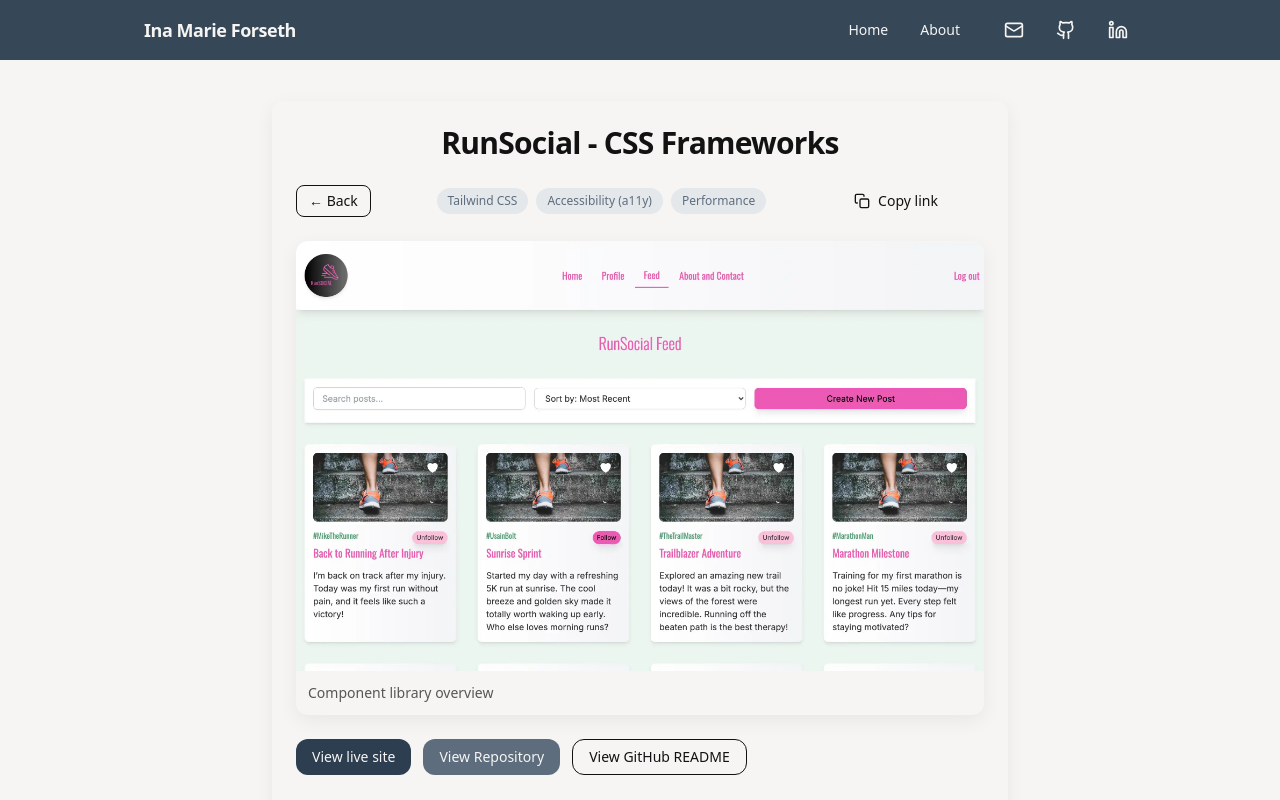
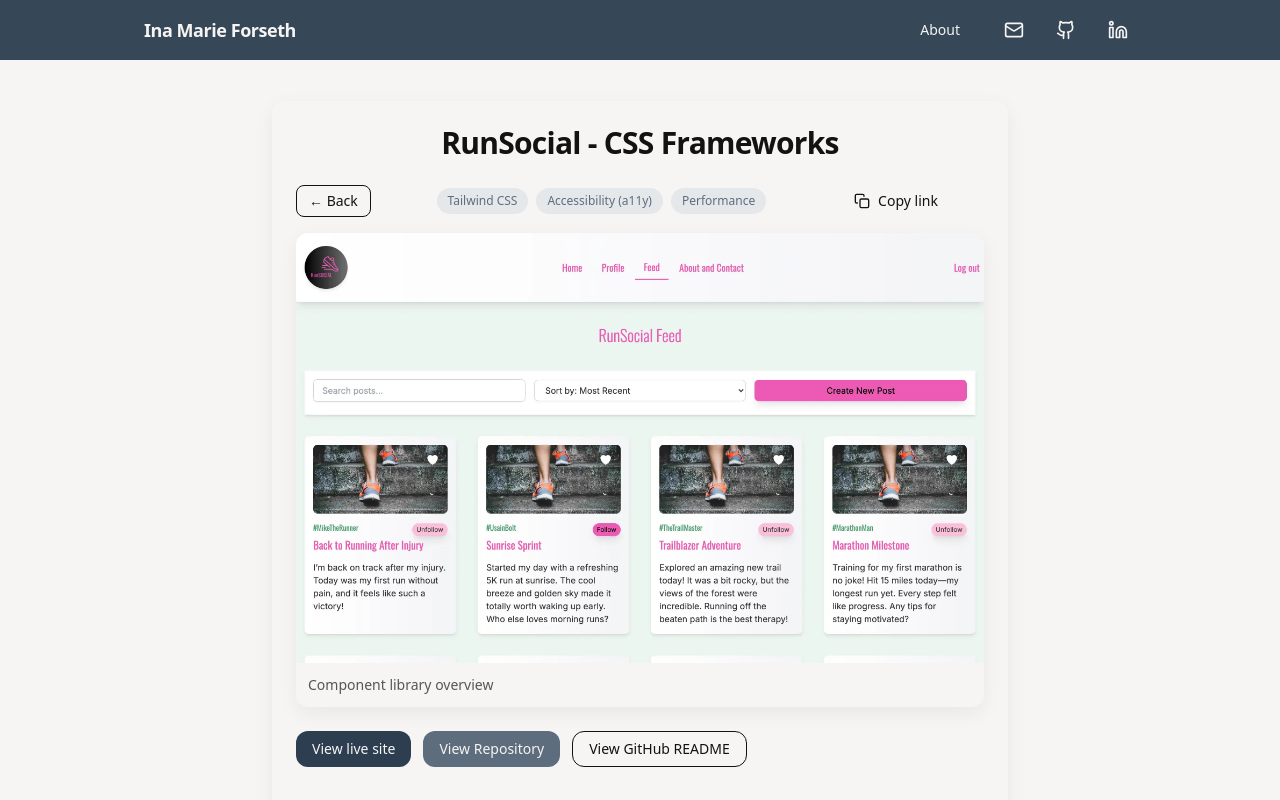
Before and after one commit to Inamarie84/portfolio2, a Next.js app: page /projects/css-frameworks in a window 1280 px wide. Shown: the top 800 px of the page. Built offline with nearby package versions, Linux system fonts and the light colour scheme.

Commit message:
fixed Wave warnings

```diff
--- a/src/app/projects/[slug]/page.tsx
+++ b/src/app/projects/[slug]/page.tsx
@@ -79,10 +79,10 @@ export default async function ProjectPage({
 
         {/* Body */}
         <div className="px-4 sm:px-6 pb-6">
-          <figure className="my-6 overflow-hidden rounded-xl bg-porcelain shadow-[var(--shadow-card)]">
+          <figure className="mt-4 mb-6 overflow-hidden rounded-xl bg-porcelain shadow-[var(--shadow-card)]">
             <Image
               src={project.hero}
-              alt={project.caption}
+              alt=""
               width={1280}
               height={800}
               className="h-auto w-full"
--- a/src/components/layout/Nav.tsx
+++ b/src/components/layout/Nav.tsx
@@ -1,4 +1,4 @@
-// src/components/Nav.tsx
+// src/components/layout/Nav.tsx
 'use client';
 
 import Link from 'next/link';
@@ -24,8 +24,7 @@ function NavLink({
       href={href}
       aria-current={isActive ? 'page' : undefined}
       className={[
-        'relative px-1 py-0.5 transition',
-        'hover:underline underline-offset-4',
+        'relative px-1 py-0.5 transition hover:underline underline-offset-4',
         isActive
           ? 'text-gilt after:absolute after:-bottom-1 after:left-0 after:h-[2px] after:w-full after:bg-gilt'
           : '',
@@ -40,6 +39,7 @@ export default function Nav() {
   return (
     <header className="bg-midnight/95 text-porcelain sticky top-0 z-40 border-b border-[--color-border] backdrop-blur supports-[backdrop-filter]:backdrop-blur">
       <div className="mx-auto flex max-w-5xl items-center justify-between px-4 py-4 max-[460px]:px-3 max-[460px]:py-3">
+        {/* Brand (acts as the Home link to avoid duplicate links to "/") */}
         <Link
           href="/"
           className="font-semibold tracking-tight text-lg max-[460px]:text-base"
@@ -48,9 +48,7 @@ export default function Nav() {
         </Link>
 
         <nav className="flex items-center gap-6 max-[460px]:gap-3 text-sm">
-          <NavLink href="/" match="exact">
-            Home
-          </NavLink>
+          {/* Removed explicit "Home" link to avoid WAVE's “redundant link” */}
           <NavLink href="/about" match="startsWith">
             About
           </NavLink>
```
